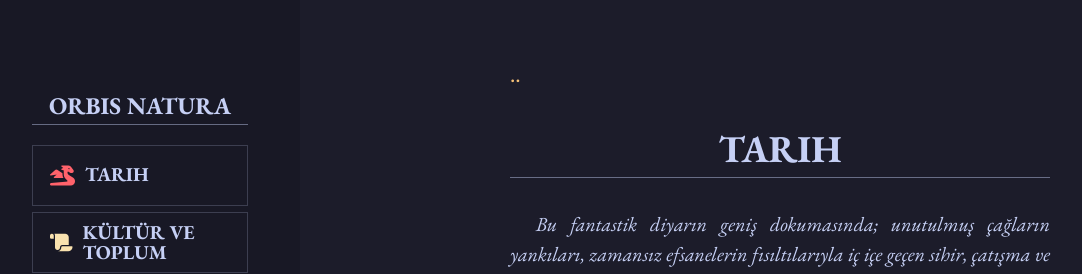
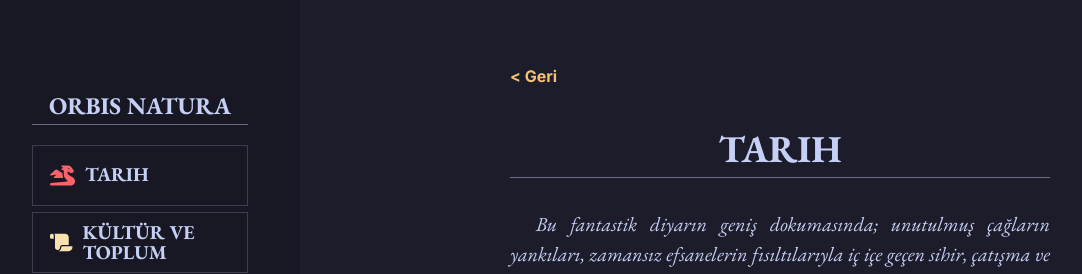
Before and after one commit to enginbyram/orbis-natura, a Jekyll site: the page built from wiki/tarih.md, in a window 1280 px wide. Shown: the top 274 px of the page, without its empty margins (20-1102 px from the left). Built offline with Jekyll 4.4.1, drawn with Linux system fonts in a browser that asks for light colours; nearby versions of some CDN libraries; some of the changed text lies outside the part shown.

Commit message:
organized stuff

```diff
--- a/_config.yml
+++ b/_config.yml
@@ -37,7 +37,7 @@ plugins:
 
 theme_config:
   appearance: "light" # can be "light", "dark" or "auto"
-  back_home_text: ".." # customize text for homepage link in post layout
+  back_home_text: "< Geri" # customize text for homepage link in post layout
   date_format: "%Y-%m-%d" # customize how date is formatted
   show_description: false # show blog description in home page
 
--- /dev/null
+++ b/_includes/footer.html
@@ -0,0 +1,11 @@
+    <footer class="footer-container">
+        <ul>
+          <li><a href="https://www.instagram.com/enginbyram/"><i class="fa-brands fa-instagram fa-xl" style="color: rgb(49,50,68);"></i></a></li>
+          <li><a href="https://www.github.com/enginbyram/"><i class="fa-brands fa-github fa-xl" style="color: #313244;"></i></a></li>
+        </ul>
+        <div class="footer-header">
+          <h1>Orbis Natura</h1>
+          <p>Orbis evreni içerisinde geçen kısa hikayeler ve evren hakkındaki bilgileri içerir.</p>
+          <p>Bütün hakları saklıdır.</p>
+        </div>
+      </footer>
--- /dev/null
+++ b/_includes/l_sidepanel.html
@@ -0,0 +1,40 @@
+<nav class="side-panel">
+    <!-- Side panel content goes here -->
+    <ul class="main-cats">
+      <h1><a href="{{site.baseurl}}">Orbis Natura</a></h1>
+
+      <a href="{{ site.baseurl }}wiki/tarih.html">
+        <li class="side-button">
+          <i class="fa-solid fa-dragon fa-lg" style="color: #ff626b;"></i>
+          <p>Tarih</p>
+        </li>
+      </a>
+
+      <a href="{{ site.baseurl }}wiki/kultur-ve-toplum.html">
+        <li class="side-button">
+          <i class="fa-solid fa-scroll fa-lg" style="color: rgb(249,226,175);"></i>
+          <p>Kültür ve toplum</p>
+        </li>
+      </a>
+
+      <a href="{{ site.baseurl }}wiki/buyu.html">
+        <li class="side-button">
+          <i class="fa-solid fa-hat-wizard fa-lg" style="color: #c4a7e7;"></i>
+          <p>Büyü</p>
+        </li>
+      </a>
+
+      <a href="{{ site.baseurl }}wiki/inanc.html">
+        <li class="side-button">
+          <i class="fa-solid fa-eye fa-lg" style="color: #38c68d;"></i>
+          <p>İnanç</p>
+        </li>
+      </a>
+    </ul>
+    <div class="scaff-container">
+      <h3 class="scaff-button">Tüm Girdiler</h3>
+      <div class="scaff-content">
+        {%-include menu_item.html collection=site.data.menu.entries-%}
+      </div>
+    </div>
+  </nav>
--- a/_layouts/default.html
+++ b/_layouts/default.html
@@ -2,66 +2,25 @@
 <html lang="{{ page.lang | default: "en" }}">
   {%- include head.html -%}
   <body a="{{ site.theme_config.appearance | default: "auto" }}">
+
+    <!-- Container that holds everything -->
     <div class="holy-grail__main">
-      <nav class="side-panel">
-        <!-- Side panel content goes here -->
-        <ul class="main-cats">
-          <h1>Orbis Natura</h1>
 
-          <a href="{{ site.baseurl }}wiki/tarih.html">
-            <li class="side-button">
-              <i class="fa-solid fa-dragon fa-lg" style="color: #ff626b;"></i>
-              <p>Tarih</p>
-            </li>
-          </a>
+    <!-- Side panel content goes here -->
+      {%- include l_sidepanel.html -%}
 
-          <a href="{{ site.baseurl }}wiki/kultur-ve-toplum.html">
-            <li class="side-button">
-              <i class="fa-solid fa-scroll fa-lg" style="color: rgb(249,226,175);"></i>
-              <p>Kültür ve toplum</p>
-            </li>
-          </a>
-
-          <a href="{{ site.baseurl }}wiki/buyu.html">
-            <li class="side-button">
-              <i class="fa-solid fa-hat-wizard fa-lg" style="color: #c4a7e7;"></i>
-              <p>Büyü</p>
-            </li>
-          </a>
-
-          <a href="{{ site.baseurl }}wiki/inanc.html">
-            <li class="side-button">
-              <i class="fa-solid fa-eye fa-lg" style="color: #38c68d;"></i>
-              <p>İnanç</p>
-            </li>
-          </a>
-        </ul>
-        <div class="scaff-container">
-          <h3 class="scaff-button">Tüm Girdiler</h3>
-          <div class="scaff-content">
-            {%-include menu_item.html collection=site.data.menu.entries-%}
-          </div>
-        </div>
-      </nav>
+      <!-- Page main content here -->
       <main class="page-content" aria-label="Content">
         <div class="w">
           {{ content }}
         </div>
       </main>
     </div>
+
     <!-- FOOTER HERE -->
-    <footer class="footer-container">
-      <ul>
-        <li><a href="https://www.instagram.com/enginbyram/"><i class="fa-brands fa-instagram fa-xl" style="color: rgb(49,50,68);"></i></a></li>
-        <li><a href="https://www.github.com/enginbyram/"><i class="fa-brands fa-github fa-xl" style="color: #313244;"></i></a></li>
-      </ul>
-      <div class="footer-header">
-        <h1>Orbis Natura</h1>
-        <p>Orbis evreni içerisinde geçen kısa hikayeler ve evren hakkındaki bilgileri içerir.</p>
-        <p>Bütün hakları saklıdır.</p>
-      </div>
-    </footer>
+    {%- include footer.html -%}
 
+    <!-- Some site scripts here, do not touch -->
     {%-if site.goat_counter and jekyll.environment == "production"-%}
       {%-include goat_counter.html-%}
     {%-endif-%}
@@ -72,7 +31,8 @@
       {% endfor %}
     {% endif %}
 
-    <!-- SCAFFOLD SCRIPT FOR SIDE PANEL -->
+    <!-- Side panel scaffold script is here, do not touch -->
+    <!-- External scripting is not working for some reason -->
     <script>
       document.addEventListener("DOMContentLoaded", function() {
         var button = document.querySelector(".scaff-button");
--- a/_sass/no-style-please.scss
+++ b/_sass/no-style-please.scss
@@ -189,6 +189,18 @@ img {
 
 .main-cats {
   padding: 32px;
+  h1 a {
+    color: $text;
+    transition: color ease-in-out .375s;
+    transition: text-shadow ease-in-out .375s;
+  }
+
+  h1 a:hover {
+    color: $cyan;
+  }
+  h1:hover {
+    text-shadow: 0px 0px 15px rgba($text, .45);
+  }
 
   .side-button {
     cursor: pointer;
@@ -241,6 +253,7 @@ img {
 
 .footer-container {
   background-color: $side;
+  border-top: 1px solid rgba($exterior, .65);
   flex:1;
   ul {
     padding-inline-start: 0;
--- a/wiki/tarih.md
+++ b/wiki/tarih.md
@@ -45,7 +45,7 @@ Göçmenlerin bir zamanlar yabancı olan inançları, ırşilerin manevi gelenek
 Nihai şafağın ardından, volkanik patlamalar sona erdiğinde ve karanlık gökyüzü açıldığında, göçmenler ve ırşiler; kaderlerinin kesişimiyle birlikte sonsuza dek değişmiş şekilde tek vücut olarak durdular. Irşiler bu göçmenlere [Cüce]({{site.baseurl}}/wiki/cuce.html), ismini vermişlerdir.
 
 ### İstila Devri
-İlk Göç'ün ardından, Orbis kıtasında İstila Devri olarak bilinen yeni bir dönem başladı. Ancak bu dönem, Orbis sakinleri için yeni ve zorlu bir mücadelenin başlangıcı oldu. İstila Devri ise bin yıl sürmüş olup, aynı zamanda eski kayıtlarda Felaket Yılları olarak da geçer.
+İlk Göç'ün ardından, Orbis kıtasında İstila Devri olarak bilinen yeni bir dönem başladı. Ancak bu dönem, Orbis sakinleri için yeni ve zorlu bir mücadelenin başlangıcı oldu. İstila Devri ise _bin yıl_ sürmüş olup, aynı zamanda eski kayıtlarda Felaket Yılları olarak da geçer.
 
 Kuzey kıtasında volkanik patlamaların sonucunda, bu felaketler [ejderhaların]({{site.baseurl}}/wiki/ejderha.html) ortaya çıkmasını tetikledi. Ateşin derinliklerinden doğan bu görkemli ve korkunç yaratıklar, zamanla güçlendi ve sayıları arttı. Sonunda ejderhalar Orbis kıtasına ilerleyerek bin yıl sürecek bir çatışma ve kargaşa dönemini başlattı.
 
@@ -61,7 +61,7 @@ Ejder Çağı sırasında, dağlara sığınan Cücelerin hayatta kalan üyeleri
 Doğa enerjisini manipüle etme yetenekleri zamanla kendi istekleri doğrultusunda başk bir yöne doğru kayıp yer altında işe yarayacak tekniklerde kullanmaya başlamışlardır. Bu şekilde olağanüstü zanaatkarlıkları ve dünyayla derin bağları olan, dayanıklı ve becerikli birer insanlar haline gelmişlerdir. Madencilik, metal işçiliği ve taş işçiliği becerilerini geliştirmiş, dağların içinde Karaderinliğin tehlikelerine karşı konulması için muazzam kaleler inşa etmeye başladılar ve değerli kaynaklar aramak için daha da derinlere inmeye başladılar. Zamanla büyülü eserlerin yaratılmasına birer usta zanaatkâr ve ünlü uzmanlar oldular.
 
 ### İkinci Göç
-İkinci Göç, toplamında 523 yıl sürmüş bir dönemdir. Bu dönemde [Arysus]({{site.baseurl}}/wiki/arysus.html) isimli kabile Orbis kıtasına gelerek yeni bir dönem başlatmış ve tarihin belki de en büyük değişimini gerçekleştirmişlerdir.
+İkinci Göç, toplamında _523 yıl_ sürmüş bir dönemdir. Bu dönemde [Arysus]({{site.baseurl}}/wiki/arysus.html) isimli kabile Orbis kıtasına gelerek yeni bir dönem başlatmış ve tarihin belki de en büyük değişimini gerçekleştirmişlerdir.
 
 Anavatanları Erys olan, uzak doğudaki bir kıtada yaşayan Arysus halkı büyüyü çeşitli biçimlerde kullanma yeteneğine sahip, gizli sanatlarla derin bir bağı olan bir medeniyettiler. Zaman içinde anavatanları, kendilerinden daha güçlü düşmanlarla ve yaşam tarzlarını tehdit edecek kadar azalan kaynaklar sebebiyle çok sayıda zorlukla karşı karşıya kaldı.
 
```
